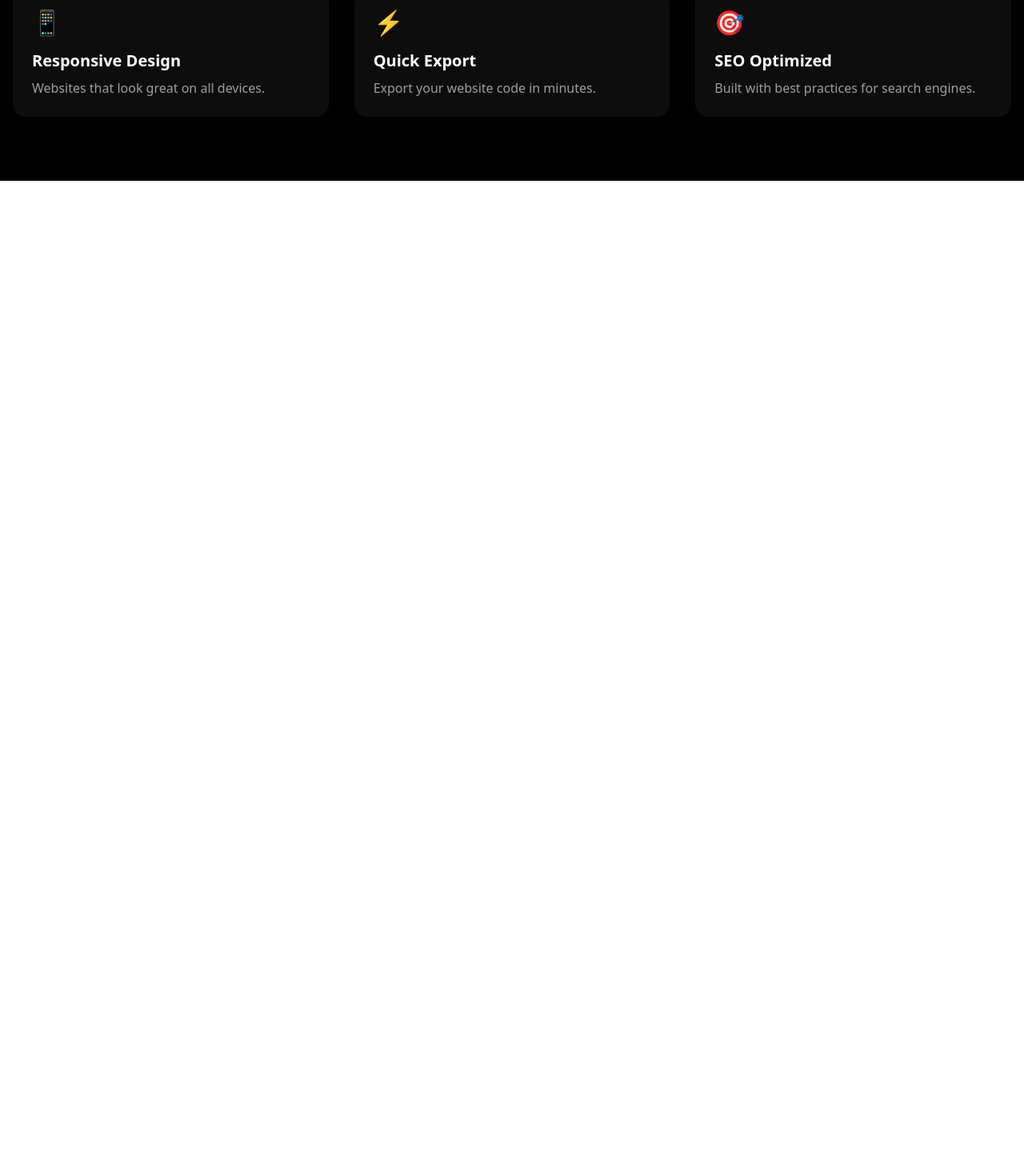
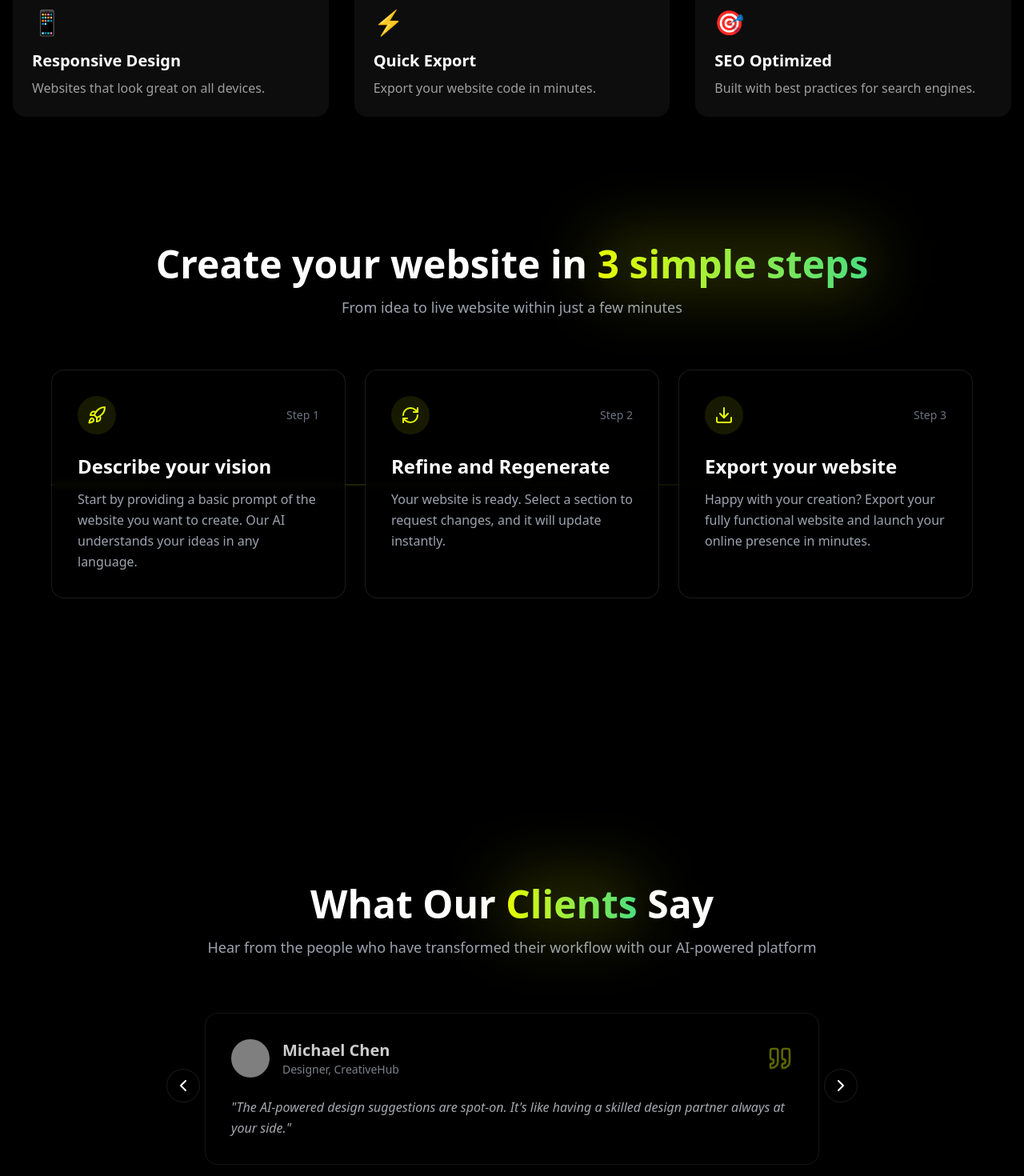
Before and after one commit to Nikhil-Kumar-02/noCode-Hub, a React (Vite) app in the folder Client/: page / in a window 1280 px wide. Shown: the part 1086-2556 px from the top of the page at 80% size. Before the commit the page ends 1312 px from the top, so only its background shows below. Built offline with nearby package versions, Linux system fonts and the light colour scheme; grey boxes are pictures that could not be loaded.

Commit message:
Testimonial section created

```diff
--- a/Client/src/components/homePage/Home.jsx
+++ b/Client/src/components/homePage/Home.jsx
@@ -2,6 +2,8 @@ import React from 'react';
 import Navbar from './Navbar';
 import HeroSection from './HeroSection';
 import FeatureSection from './FeatureSection'
+import Steps from './Steps';
+import Testimonial from './Testimonial';
 
 export default function Home() {
   return (
@@ -9,6 +11,8 @@ export default function Home() {
       <Navbar />
       <HeroSection />
       <FeatureSection/>
+      <Steps/>
+      <Testimonial/>
     </div>
   );
 }
--- /dev/null
+++ b/Client/src/components/homePage/Steps.jsx
@@ -0,0 +1,109 @@
+import React from 'react';
+import { motion } from 'framer-motion';
+import { Rocket, RefreshCw, Download } from 'lucide-react';
+
+const StepCard = ({ number, title, description, icon: Icon, delay }) => (
+  <motion.div
+    initial={{ opacity: 0, y: 20 }}
+    animate={{ opacity: 1, y: 0 }}
+    transition={{
+      duration: 0.8,
+      delay,
+      ease: [0.04, 0.62, 0.23, 0.98]
+    }}
+    className="group relative"
+  >
+    <div className="absolute -inset-0.5 rounded-2xl bg-gradient-to-r from-[#e6fb04]/20 to-transparent opacity-0 group-hover:opacity-100 transition-opacity duration-500 blur" />
+    <div className="relative flex flex-col h-full p-8 rounded-2xl bg-black/40 border border-white/10 backdrop-blur-sm hover:bg-black/60 transition-colors">
+      <div className="flex items-center justify-between mb-6">
+        <div className="w-12 h-12 rounded-full bg-[#e6fb04]/10 flex items-center justify-center group-hover:scale-110 transition-transform duration-300">
+          <Icon className="w-6 h-6 text-[#e6fb04]" />
+        </div>
+        <span className="text-sm text-gray-500">Step {number}</span>
+      </div>
+      <h3 className="text-2xl font-bold mb-3 text-white group-hover:text-[#e6fb04] transition-colors">
+        {title}
+      </h3>
+      <p className="text-gray-400 leading-relaxed">
+        {description}
+      </p>
+    </div>
+  </motion.div>
+);
+
+export default function Steps() {
+  const steps = [
+    {
+      number: 1,
+      icon: Rocket,
+      title: "Describe your vision",
+      description: "Start by providing a basic prompt of the website you want to create. Our AI understands your ideas in any language."
+    },
+    {
+      number: 2,
+      icon: RefreshCw,
+      title: "Refine and Regenerate",
+      description: "Your website is ready. Select a section to request changes, and it will update instantly."
+    },
+    {
+      number: 3,
+      icon: Download,
+      title: "Export your website",
+      description: "Happy with your creation? Export your fully functional website and launch your online presence in minutes."
+    }
+  ];
+
+  return (
+    <div className="min-h-screen bg-black py-20 px-4">
+      <div className="max-w-6xl mx-auto">
+        <motion.div
+          initial={{ opacity: 0, y: 20 }}
+          animate={{ opacity: 1, y: 0 }}
+          transition={{ duration: 0.8 }}
+          className="text-center mb-16"
+        >
+          <motion.div
+            initial={{ opacity: 0, scale: 0.95 }}
+            animate={{ opacity: 1, scale: 1 }}
+            transition={{ duration: 1, delay: 0.2 }}
+            className="inline-block"
+          >
+            <h2 className="text-4xl md:text-5xl font-bold text-white mb-4 relative">
+              Create your website in{' '}
+              <span className="relative">
+                <span className="relative z-10 bg-gradient-to-r from-[#e6fb04] to-green-400 text-transparent bg-clip-text">
+                  3 simple steps
+                </span>
+                <div className="absolute inset-0 blur-2xl bg-[#e6fb04]/20" />
+              </span>
+            </h2>
+          </motion.div>
+          <motion.p
+            initial={{ opacity: 0 }}
+            animate={{ opacity: 1 }}
+            transition={{ duration: 1, delay: 0.4 }}
+            className="text-gray-400 text-lg"
+          >
+            From idea to live website within just a few minutes
+          </motion.p>
+        </motion.div>
+
+        <div className="grid md:grid-cols-3 gap-6 relative">
+          {/* Connecting Lines */}
+          <div className="absolute top-1/2 left-0 right-0 h-0.5 bg-gradient-to-r from-[#e6fb04]/20 via-[#e6fb04]/10 to-transparent hidden md:block" />
+
+          {steps.map((step, index) => (
+            <StepCard
+              key={index}
+              number={step.number}
+              icon={step.icon}
+              title={step.title}
+              description={step.description}
+              delay={0.2 * (index + 1)}
+            />
+          ))}
+        </div>
+      </div>
+    </div>
+  );
+}
--- /dev/null
+++ b/Client/src/components/homePage/Testimonial.jsx
@@ -0,0 +1,152 @@
+import React, { useState, useEffect } from 'react';
+import { motion, AnimatePresence } from 'framer-motion';
+import { ChevronLeft, ChevronRight, Quote } from 'lucide-react';
+
+const testimonials = [
+  {
+    id: 1,
+    name: "Sarah Johnson",
+    role: "CEO, TechStart",
+    content: "This platform revolutionized our workflow. We've seen a 50% increase in productivity since implementing it.",
+    image: "https://i.ibb.co/KKc3sdj/nik2.jpg"
+  },
+  {
+    id: 2,
+    name: "Michael Chen",
+    role: "Designer, CreativeHub",
+    content: "The AI-powered design suggestions are spot-on. It's like having a skilled design partner always at your side.",
+    image: "https://i.ibb.co/C7hB741/carry.jpg"
+  },
+  {
+    id: 3,
+    name: "Emily Rodriguez",
+    role: "Freelance Developer",
+    content: "As a solo developer, this tool has been a game-changer. It's cut my development time in half!",
+    image: "https://i.ibb.co/C7hB741/carry.jpg"
+  }
+];
+
+const TestimonialCard = ({ testimonial }) => (
+  <motion.div
+    initial={{ opacity: 0, y: 20 }}
+    animate={{ opacity: 1, y: 0 }}
+    exit={{ opacity: 0, y: -20 }}
+    transition={{ duration: 0.8, ease: [0.04, 0.62, 0.23, 0.98] }}
+    className="group relative"
+  >
+    <div className="absolute -inset-0.5 rounded-2xl bg-gradient-to-r from-[#e6fb04]/20 to-transparent opacity-0 group-hover:opacity-100 transition-opacity duration-500 blur" />
+    <div className="relative flex flex-col h-full p-8 rounded-2xl bg-black/40 border border-white/10 backdrop-blur-sm hover:bg-black/60 transition-colors">
+      <div className="flex items-center justify-between mb-6">
+        <div className="flex items-center">
+          <img src={testimonial.image} alt={testimonial.name} className="w-12 h-12 rounded-full mr-4" />
+          <div>
+            <h3 className="text-xl font-bold text-white group-hover:text-[#e6fb04] transition-colors">
+              {testimonial.name}
+            </h3>
+            <p className="text-sm text-gray-400">{testimonial.role}</p>
+          </div>
+        </div>
+        <Quote className="w-8 h-8 text-[#e6fb04] opacity-50" />
+      </div>
+      <p className="text-gray-300 leading-relaxed italic">
+        "{testimonial.content}"
+      </p>
+    </div>
+  </motion.div>
+);
+
+export default function Testimonial() {
+  const [currentIndex, setCurrentIndex] = useState(0);
+
+  useEffect(() => {
+    const timer = setInterval(() => {
+      setCurrentIndex((prevIndex) => (prevIndex + 1) % testimonials.length);
+    }, 5000);
+    return () => clearInterval(timer);
+  }, []);
+
+  const handlePrev = () => {
+    setCurrentIndex((prevIndex) => (prevIndex - 1 + testimonials.length) % testimonials.length);
+  };
+
+  const handleNext = () => {
+    setCurrentIndex((prevIndex) => (prevIndex + 1) % testimonials.length);
+  };
+
+  return (
+    <div className="min-h-screen bg-black py-20 px-4">
+      <div className="max-w-3xl mx-auto">
+        <motion.div
+          initial={{ opacity: 0, y: 20 }}
+          animate={{ opacity: 1, y: 0 }}
+          transition={{ duration: 0.8 }}
+          className="text-center mb-16"
+        >
+          <motion.div
+            initial={{ opacity: 0, scale: 0.95 }}
+            animate={{ opacity: 1, scale: 1 }}
+            transition={{ duration: 1, delay: 0.2 }}
+            className="inline-block"
+          >
+            <h2 className="text-4xl md:text-5xl font-bold text-white mb-4 relative">
+              What Our{' '}
+              <span className="relative">
+                <span className="relative z-10 bg-gradient-to-r from-[#e6fb04] to-green-400 text-transparent bg-clip-text">
+                  Clients
+                </span>
+                <div className="absolute inset-0 blur-2xl bg-[#e6fb04]/20" />
+              </span>
+              {' '}Say
+            </h2>
+          </motion.div>
+          <motion.p
+            initial={{ opacity: 0 }}
+            animate={{ opacity: 1 }}
+            transition={{ duration: 1, delay: 0.4 }}
+            className="text-gray-400 text-lg"
+          >
+            Hear from the people who have transformed their workflow with our AI-powered platform
+          </motion.p>
+        </motion.div>
+
+        <div className="relative">
+          <AnimatePresence mode="wait">
+            <TestimonialCard key={currentIndex} testimonial={testimonials[currentIndex]} />
+          </AnimatePresence>
+
+          <motion.button
+            whileHover={{ scale: 1.1 }}
+            whileTap={{ scale: 0.9 }}
+            className="absolute left-0 top-1/2 transform -translate-y-1/2 -translate-x-12 bg-black/40 border border-white/10 p-2 rounded-full text-white hover:bg-black/60 transition-colors"
+            onClick={handlePrev}
+            aria-label="Previous testimonial"
+          >
+            <ChevronLeft className="w-6 h-6" />
+          </motion.button>
+          <motion.button
+            whileHover={{ scale: 1.1 }}
+            whileTap={{ scale: 0.9 }}
+            className="absolute right-0 top-1/2 transform -translate-y-1/2 translate-x-12 bg-black/40 border border-white/10 p-2 rounded-full text-white hover:bg-black/60 transition-colors"
+            onClick={handleNext}
+            aria-label="Next testimonial"
+          >
+            <ChevronRight className="w-6 h-6" />
+          </motion.button>
+        </div>
+
+        <div className="flex justify-center mt-8 space-x-2">
+          {testimonials.map((_, index) => (
+            <motion.button
+              key={index}
+              className={`w-3 h-3 rounded-full ${index === currentIndex ? 'bg-[#e6fb04]' : 'bg-white/20'}`}
+              onClick={() => setCurrentIndex(index)}
+              whileHover={{ scale: 1.2 }}
+              whileTap={{ scale: 0.8 }}
+              aria-label={`Go to testimonial ${index + 1}`}
+            />
+          ))}
+        </div>
+      </div>
+    </div>
+  );
+}
```
